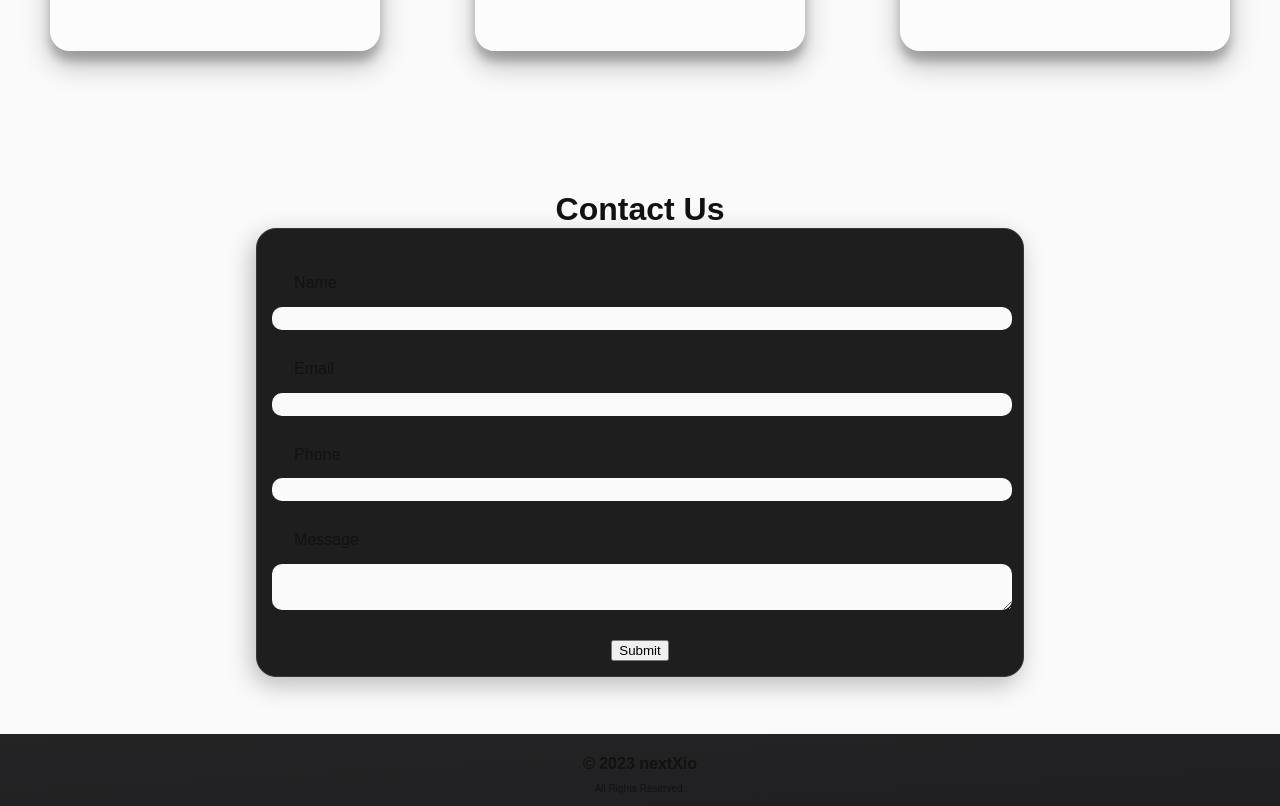
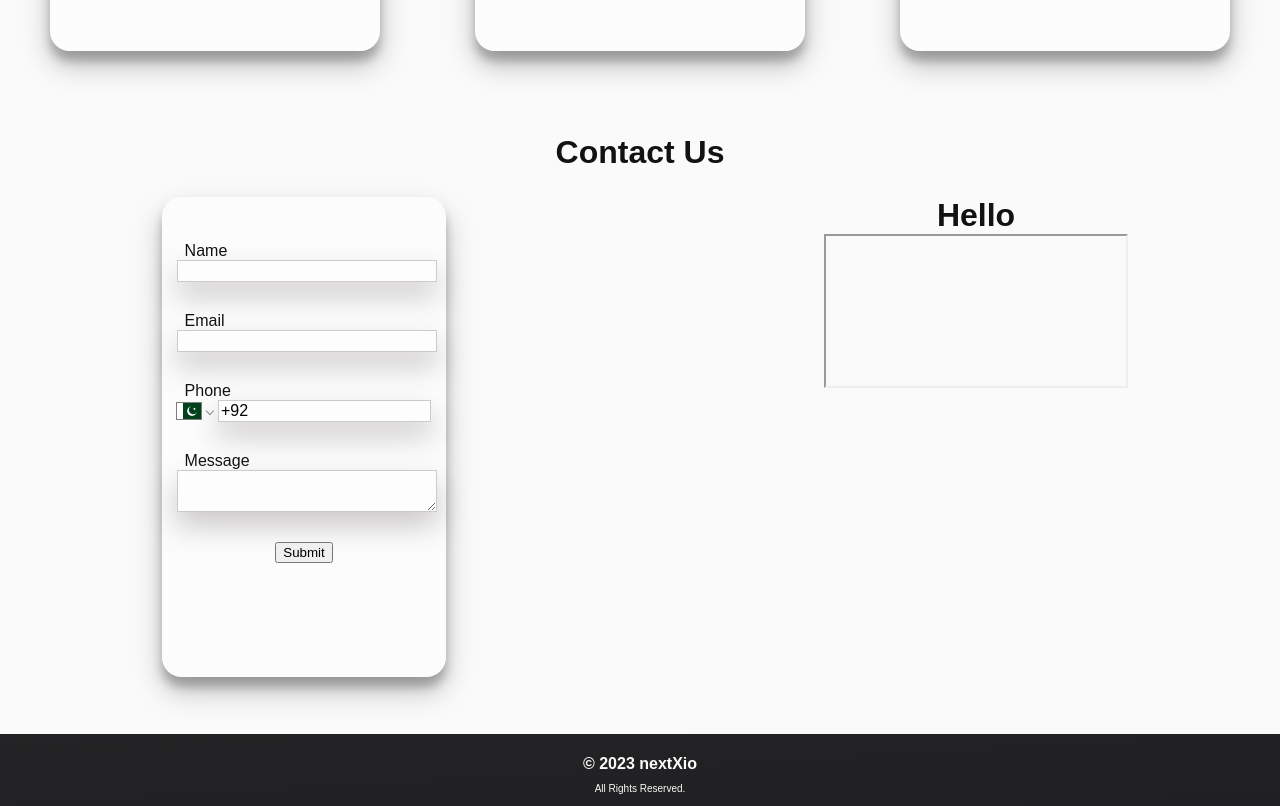
Before and after one commit to ProfessorHusnain/Demonstration, a React (Create React App) app: page / in a window 1280 px wide. Shown: the part 2340-3146 px from the top of the page. Built offline with nearby package versions, Linux system fonts and the light colour scheme; a web font is replaced by a local one.

Commit message:
confirguration with contact page

```diff
--- a/package.json
+++ b/package.json
@@ -9,6 +9,7 @@
     "react": "^18.2.0",
     "react-dom": "^18.2.0",
     "react-icons": "^4.10.1",
+    "react-phone-number-input": "^3.2.25",
     "react-router-dom": "^6.14.1",
     "react-scripts": "5.0.1",
     "react-scroll": "^1.8.9",
--- a/src/components/Contact.js
+++ b/src/components/Contact.js
@@ -1,49 +1,79 @@
 import React, { useState } from 'react'
 import '../styles/Contact.css'
+import PhoneInput, { isValidPhoneNumber } from 'react-phone-number-input'
+import 'react-phone-number-input/style.css'
+import flags from 'react-phone-number-input/flags'
 
 const Contact = () => {
- const [name,setName]=useState('')
- const [email,setEmail]=useState('')
- const [phone,setPhone]=useState('')
- const [message,setMessage]=useState('')
+  const [name, setName] = useState('')
+  const [email, setEmail] = useState('')
+  const [phone, setPhone] = useState()
+  const [message, setMessage] = useState('')
 
- const [formData,setFormData]=useState([])
+  const [formData, setFormData] = useState([])
 
- const submitForm =(e)=>{
+  const submitForm = (e) => {
     e.preventDefault();
 
-  const entery ={name:name,email:email,phone:phone,message:message};
-  setFormData([entery,...formData])
+    const entery = { name: name, email: email, phone: phone, message: message };
+    setFormData([entery, ...formData])
 
   }
   return (
+    /**Container Hold the complete contact page */
     <div className='contact-container' id='contact'>
       <h1>Contact Us</h1>
-      <form className='contact' action='' onSubmit={submitForm}>
+
+      {/**Making the contact page sperated from the heading part of the page */}
+      <div className='contact'>
+
+        {/**Forms container that are align left side of the page  */}
+        <div className='from-container'>
+
+          {/**Accutal contact form  */}
+        <form action='' onSubmit={submitForm}>
           <div className='input-row'>
             <label htmlFor='name'>Name</label>
-        <input type='text' id='name' name='name' value={name} onChange={(e)=>setName(e.target.value)}/>
+            <input type='text' id='name' name='name' value={name} onChange={(e) => setName(e.target.value)} />
           </div>
 
           <div className='input-row'>
             <label htmlFor='email'>Email</label>
-        <input type='email' id='email' name='email' value={email} onChange={(e)=>setEmail(e.target.value)}/>
+            <input type='email' id='email' name='email' value={email} onChange={(e) => setEmail(e.target.value)} />
           </div>
 
           <div className='input-row'>
             <label htmlFor='phone'>Phone</label>
-        <input type='text' id='phone' name='phone' value={phone} onChange={(e)=>setPhone(e.target.value)}/>
+            <PhoneInput
+              className='PhoneInput'
+              value={phone}
+              onChange={setPhone}
+              defaultCountry='PK'
+              international
+              countryCallingCodeEditable={false}
+              flags={flags}
+            />
           </div>
 
           <div className='input-row'>
             <label htmlFor='message'>Message</label>
-        <textarea type='text' id='message' name='message' value={message} onChange={(e)=>setMessage(e.target.value)}/>
+            <textarea type='text' id='message' name='message' value={message} onChange={(e) => setMessage(e.target.value)} />
           </div>
 
           <button type='submit'>Submit</button>
 
         </form>
         </div>
+
+        {/** Map container hold the map */}
+        <div className='map'>
+          <h1>Hello</h1>
+          <iframe>
+
+          </iframe>
+        </div>
+      </div>
+    </div>
   )
 }
 
--- a/src/styles/Contact.css
+++ b/src/styles/Contact.css
@@ -1,19 +1,29 @@
 .contact-container {
-    display: flex;
-    justify-content: center;
-    flex-direction: column;
-
     height: 600px;
 }
 
 .contact {
-    margin: 0 20%;
+    display: flex;
+    justify-content: center;
+    flex-direction: row;
+    gap: 5%;
+    margin-top: 2%;
+    height: 80%;
 
-    background: var(--eerie-black-2);
-    border: 1px solid var(--jet);
+}
+.from-container{
+    width: 100%;
+    display: flex;
+    justify-content: center;
+}
+form{
+
+    background-color: rgba(255, 255, 255,0.5);
     border-radius: 20px;
     padding: 15px;
-    box-shadow: var(--shadow-1);
+    box-shadow: 0 14px 28px rgba(0,0,0,0.25),
+    0 10px 10px rgba(0,0,0,0.22);
+    z-index: 1;
 }
 .input-row{
     margin: 30px 0;
@@ -27,15 +37,24 @@
 .input-row input,textarea{
     background-color: var(--white-2);
     border: none;
-    margin-top: 2%;
-    font-size: large;
-    border-radius: 10px;
+    margin-top: 2% 5%;
+
+    background-color: rgba(255, 255, 255,0.5);
+        border: 1px solid rgba(59, 48, 48, 0.25);
+    box-shadow: 0 14px 28px rgba(59, 48, 48, 0.25);
+
+
 }
 .input-row textarea{
     max-width: 100%;
     min-width: 100%;
     text-align: justify;
+    max-height: 50%;
 }
 button{
-    margin: auto;
+
 }
+
+.map{
+ width: 100%;
+}
--- a/src/styles/Footer.css
+++ b/src/styles/Footer.css
@@ -5,6 +5,7 @@ footer{
     width: 100%;
     justify-content: center;
     flex-direction: column;
+    color: var(--white-2);
 }
 
 .footer-content{
```
Also changed, not shown: 1 other file (tests, documents, lock files or other folders). Lines whose indentation alone changed are shown as unchanged.
